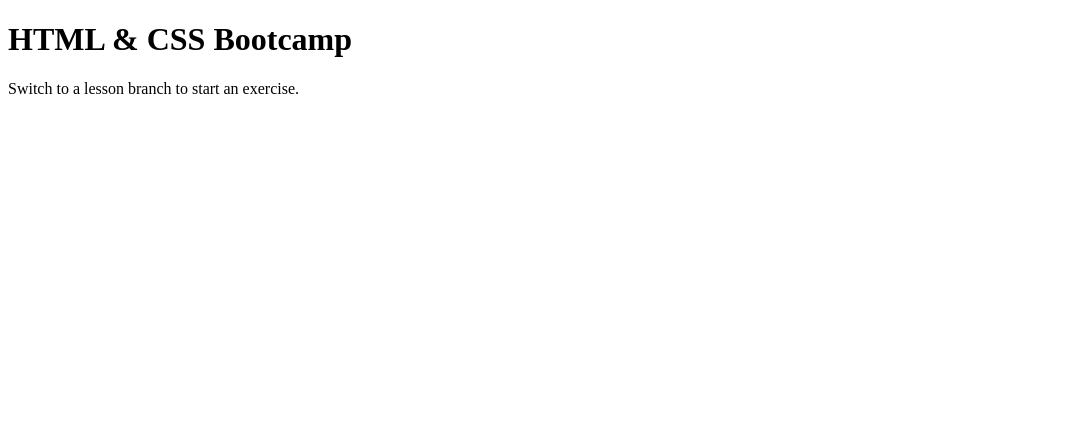
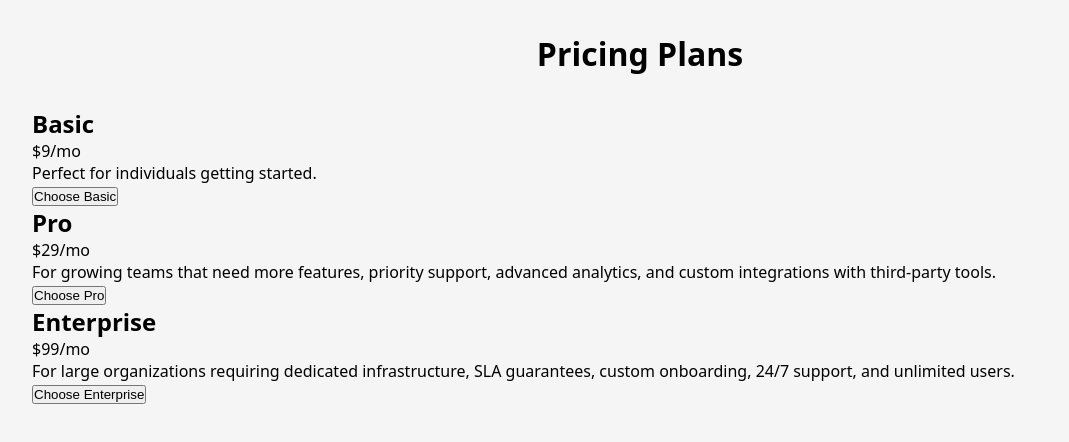
Before and after one commit to angularWorkshop/html_lessons, a plain HTML site: page index.html in a window 1280 px wide. Shown: the whole page, without its empty margins (0-1069 px from the left). Drawn offline with Linux system fonts and the light colour scheme.

Commit message:
Add lesson: card-pinned-button

```diff
--- a/index.html
+++ b/index.html
@@ -3,10 +3,30 @@
 <head>
   <meta charset="UTF-8">
   <meta name="viewport" content="width=device-width, initial-scale=1.0">
-  <title>HTML &amp; CSS Bootcamp</title>
+  <title>Card Pinned Button</title>
+  <link rel="stylesheet" href="styles.css">
 </head>
 <body>
-  <h1>HTML &amp; CSS Bootcamp</h1>
-  <p>Switch to a lesson branch to start an exercise.</p>
+  <h1>Pricing Plans</h1>
+  <div class="cards">
+    <div class="card">
+      <h2>Basic</h2>
+      <p class="card__price">$9/mo</p>
+      <p>Perfect for individuals getting started.</p>
+      <button class="card__button">Choose Basic</button>
+    </div>
+    <div class="card">
+      <h2>Pro</h2>
+      <p class="card__price">$29/mo</p>
+      <p>For growing teams that need more features, priority support, advanced analytics, and custom integrations with third-party tools.</p>
+      <button class="card__button">Choose Pro</button>
+    </div>
+    <div class="card">
+      <h2>Enterprise</h2>
+      <p class="card__price">$99/mo</p>
+      <p>For large organizations requiring dedicated infrastructure, SLA guarantees, custom onboarding, 24/7 support, and unlimited users.</p>
+      <button class="card__button">Choose Enterprise</button>
+    </div>
+  </div>
 </body>
 </html>
--- /dev/null
+++ b/styles.css
@@ -0,0 +1,16 @@
+/* === Card Pinned Button Exercise === */
+* { margin: 0; padding: 0; box-sizing: border-box; }
+body { font-family: system-ui, sans-serif; padding: 2rem; background: #f5f5f5; }
+h1 { text-align: center; margin-bottom: 2rem; }
+
+/* TODO 1: .cards — display flex, gap 1.5rem, max-width 900px, margin 0 auto */
+
+/* TODO 2: .card — flex 1, display flex, flex-direction column, background white, padding 2rem, border-radius 12px, box-shadow 0 2px 8px rgba(0,0,0,0.1) */
+
+/* TODO 3: .card h2 — margin-bottom 0.5rem */
+
+/* TODO 4: .card__price — font-size 2rem, font-weight 700, color #0066cc, margin-bottom 1rem */
+
+/* TODO 5: .card p — color #666, line-height 1.5, margin-bottom 1rem */
+
+/* TODO 6: .card__button — margin-top auto, padding 0.75rem 1.5rem, background #0066cc, color white, border none, border-radius 8px, cursor pointer, font-size 1rem */
```
Also changed, not shown: README.md.
